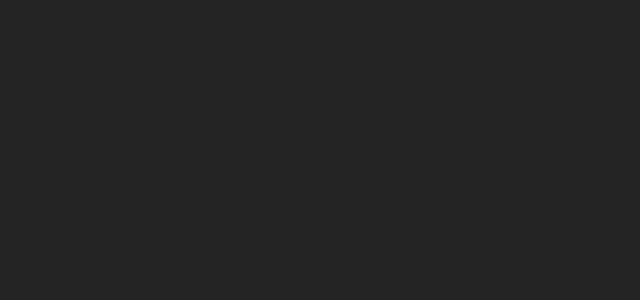
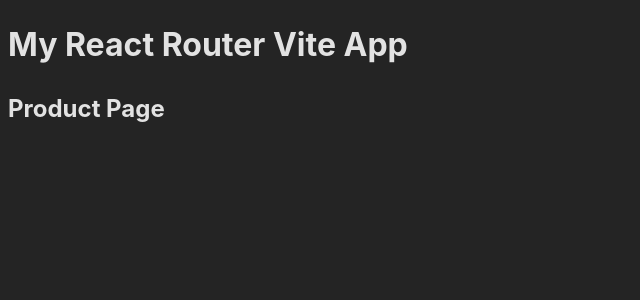
Before and after one commit to Filli4/E-Handel-2, a React (Vite) app: page /cartPage in a window 1280 px wide. Shown: the top 300 px of the page, without its empty margins (0-640 px from the left). Built offline with nearby package versions, Linux system fonts and the light colour scheme.

Commit message:
Implemented React Router

```diff
--- a/package.json
+++ b/package.json
@@ -11,7 +11,8 @@
   },
   "dependencies": {
     "react": "^18.3.1",
-    "react-dom": "^18.3.1"
+    "react-dom": "^18.3.1",
+    "react-router-dom": "^6.26.1"
   },
   "devDependencies": {
     "@eslint/js": "^9.9.0",
--- a/src/App.jsx
+++ b/src/App.jsx
@@ -1,17 +1,20 @@
-import { useState } from 'react'
-
-
-import './App.css'
+import React from "react";
+import { Routes, Route } from "react-router-dom";
+import HomePage from "./routes/HomePage";
+import ProductPage from "./routes/ProductPage";
+import CartPage from "./routes/CartPage";
 
 function App() {
-
-
-  return (
-    <>
-
-
-    </>
-  )
+	return (
+		<div>
+			<h1>My React Router Vite App</h1>
+			<Routes>
+				<Route path="/" element={<HomePage />} />
+				<Route path="/productPage" element={<ProductPage />} />
+				<Route path="/cartPage" element={<CartPage />} />
+			</Routes>
+		</div>
+	);
 }
 
-export default App
+export default App;
--- a/src/main.jsx
+++ b/src/main.jsx
@@ -1,10 +1,13 @@
-import { StrictMode } from 'react'
-import { createRoot } from 'react-dom/client'
-import App from './App.jsx'
-import './index.css'
+import React from "react";
+import ReactDOM from "react-dom/client";
+import { BrowserRouter } from "react-router-dom";
+import App from "./App";
+import "./index.css";
 
-createRoot(document.getElementById('root')).render(
-  <StrictMode>
-    <App />
-  </StrictMode>,
-)
+ReactDOM.createRoot(document.getElementById("root")).render(
+	<React.StrictMode>
+		<BrowserRouter>
+			<App />
+		</BrowserRouter>
+	</React.StrictMode>
+);
--- /dev/null
+++ b/src/routes/CartPage.jsx
@@ -0,0 +1,7 @@
+import React from "react";
+
+function CartPage() {
+	return <h2>Product Page</h2>;
+}
+
+export default CartPage;
--- /dev/null
+++ b/src/routes/HomePage.jsx
@@ -0,0 +1,7 @@
+import React from "react";
+
+function HomePage() {
+	return <h2>Home Page</h2>;
+}
+
+export default HomePage;
--- /dev/null
+++ b/src/routes/ProductPage.jsx
@@ -0,0 +1,7 @@
+import React from "react";
+
+function ProductPage() {
+	return <h2>Product Page</h2>;
+}
+
+export default ProductPage;
```
Also changed, not shown: src/App.css (deleted), 1 other file (tests, documents, lock files or other folders).
